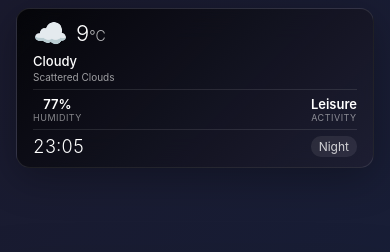
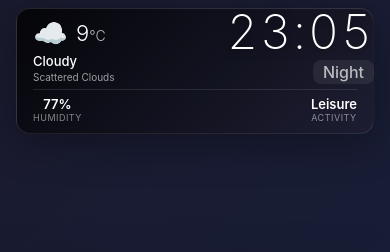
Before and after one commit to aliceagent/alice-display, a plain HTML site: page index-dynamic.html in a window 390 px wide. Shown: the top 252 px of the page. Drawn offline with Linux system fonts and the light colour scheme.

Commit message:
🕐 Portrait: large clock in top-right dead space
- Clock moves from inside weather widget to standalone 48px display
- Positioned top-right, fills the dead space opposite the weather widget
- Time period pill (Night/Morning/etc) shown below digits
- Widget clock row hidden on portrait to avoid duplication
- Both clocks synced every second, timezone: Asia/Hebron
- Desktop/landscape: unchanged (widget clock still inside widget)
- Notion spec updated

```diff
--- a/index-dynamic.html
+++ b/index-dynamic.html
@@ -299,6 +299,14 @@
         }
 
         /* ═══════════════════════════════════════════════════════════
+           PORTRAIT CLOCK — Large standalone clock for mobile portrait.
+           Sits in the top-right dead space, hidden on desktop/landscape.
+           ═══════════════════════════════════════════════════════════ */
+        .portrait-clock {
+            display: none;  /* Hidden by default — only shown on mobile portrait */
+        }
+
+        /* ═══════════════════════════════════════════════════════════
            MOBILE PORTRAIT LAYOUT
            On portrait phones, the 1024×1024 square image leaves
            dead space (dark bars) at top and bottom. We reposition
@@ -380,6 +388,46 @@
             .weather-widget-period {
                 font-size: 12px;
                 padding: 3px 8px;
+            }
+
+            /* Hide the clock row inside the weather widget on portrait */
+            .weather-widget-time {
+                display: none;
+            }
+
+            /* Show the standalone portrait clock in the top-right dead space */
+            .portrait-clock {
+                display: flex;
+                flex-direction: column;
+                align-items: flex-end;
+                justify-content: center;
+                position: fixed;
+                top: 8px;
+                right: 16px;
+                z-index: 15;
+                color: white;
+                text-align: right;
+            }
+
+            /* Large clock digits — fills the top-right area */
+            .portrait-clock-time {
+                font-size: 48px;
+                font-weight: 200;
+                letter-spacing: 2px;
+                font-variant-numeric: tabular-nums;
+                line-height: 1;
+                text-shadow: 0 2px 10px rgba(0,0,0,0.5);
+            }
+
+            /* Time period label below the clock */
+            .portrait-clock-period {
+                font-size: 16px;
+                font-weight: 500;
+                opacity: 0.7;
+                margin-top: 4px;
+                background: rgba(255,255,255,0.1);
+                padding: 2px 10px;
+                border-radius: 8px;
             }
 
             /* Title also repositions to avoid image overlap */
@@ -1154,6 +1202,12 @@
             <span class="weather-widget-clock" id="widget-clock">--:--</span>
             <span class="weather-widget-period" id="widget-period">--</span>
         </div>
+    </div>
+
+    <!-- Standalone clock for mobile portrait — fills the top-right dead space -->
+    <div class="portrait-clock" id="portrait-clock">
+        <span class="portrait-clock-time" id="portrait-clock-time">--:--</span>
+        <span class="portrait-clock-period" id="portrait-clock-period">--</span>
     </div>
 
     <div class="status-overlay" id="status-overlay">
@@ -1971,14 +2025,18 @@
                     data.weather?.description || '';
                 document.getElementById('widget-humidity').textContent =
                     (data.weather?.humidity ?? '--') + '%';
-                document.getElementById('widget-period').textContent =
-                    data.time?.period || '--';
+                const periodText = data.time?.period || '--';
+                document.getElementById('widget-period').textContent = periodText;
+                // Also update the portrait standalone clock period
+                const portraitPeriod = document.getElementById('portrait-clock-period');
+                if (portraitPeriod) portraitPeriod.textContent = periodText;
+
                 document.getElementById('widget-activity').textContent =
                     data.currentImage?.activity || data.activity || '--';
             }
 
             startWidgetClock() {
-                // Update clock immediately and every second
+                // Update both the widget clock and the portrait standalone clock
                 const updateClock = () => {
                     const now = new Date();
                     const timeStr = now.toLocaleTimeString('en-US', {
@@ -1987,7 +2045,11 @@
                         hour12: false,
                         timeZone: 'Asia/Hebron'
                     });
+                    // Update the in-widget clock (visible on desktop/landscape)
                     document.getElementById('widget-clock').textContent = timeStr;
+                    // Update the portrait standalone clock (visible on mobile portrait)
+                    const portraitClock = document.getElementById('portrait-clock-time');
+                    if (portraitClock) portraitClock.textContent = timeStr;
                 };
                 updateClock();
 
```
